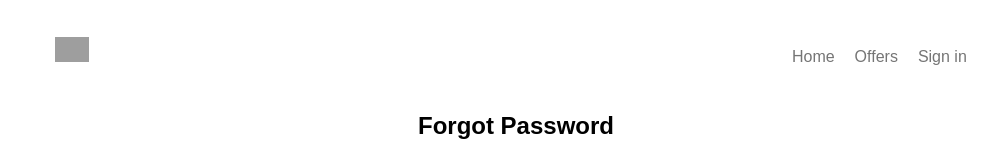
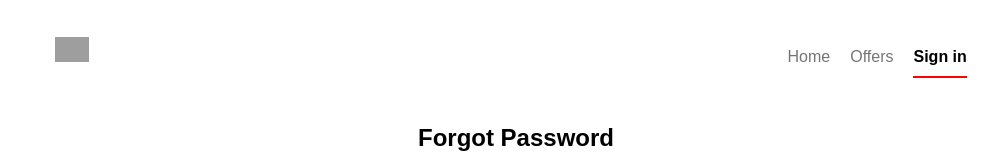
Before and after one commit to srujan-landeri/realtor-clone-react, a React (Vite) app: page /forgot-password in a window 1280 px wide. Shown: the top 160 px of the page, without its empty margins (124-1121 px from the left). Built offline with nearby package versions, Linux system fonts and the light colour scheme; grey boxes are pictures that could not be loaded.

Commit message:
1 file modified

```diff
--- a/src/components/Navigation.jsx
+++ b/src/components/Navigation.jsx
@@ -33,7 +33,11 @@ export default function Navigation() {
           </li>
           <li
             className={
-              location === 'sign-in' ? 'nav-active-link pointer' : ' pointer'
+              location === 'sign-in' ||
+              location === 'sign-up' ||
+              location === 'forgot-password'
+                ? 'nav-active-link pointer'
+                : ' pointer'
             }
             onClick={() => navigate('/sign-in')}
           >
```
